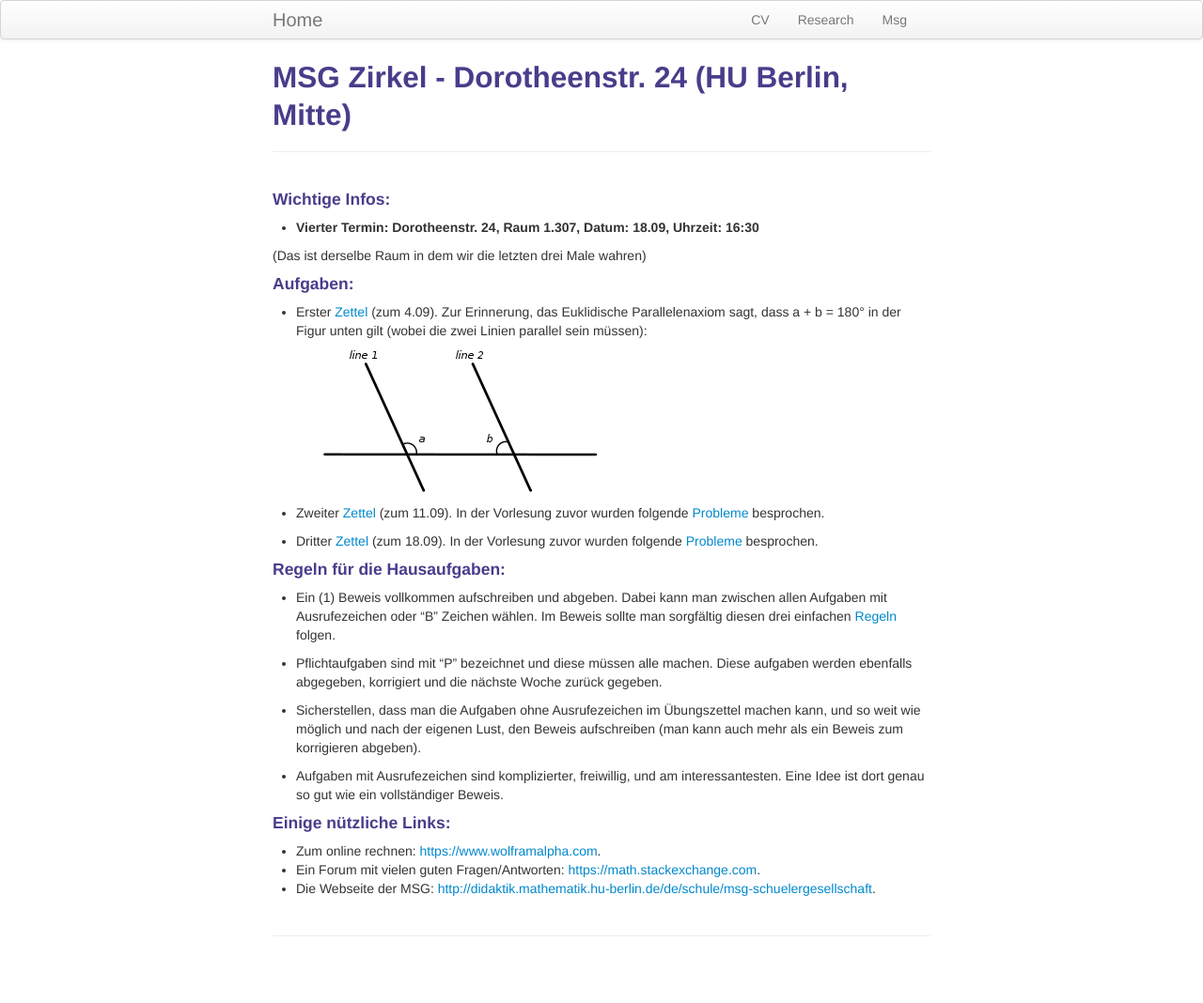
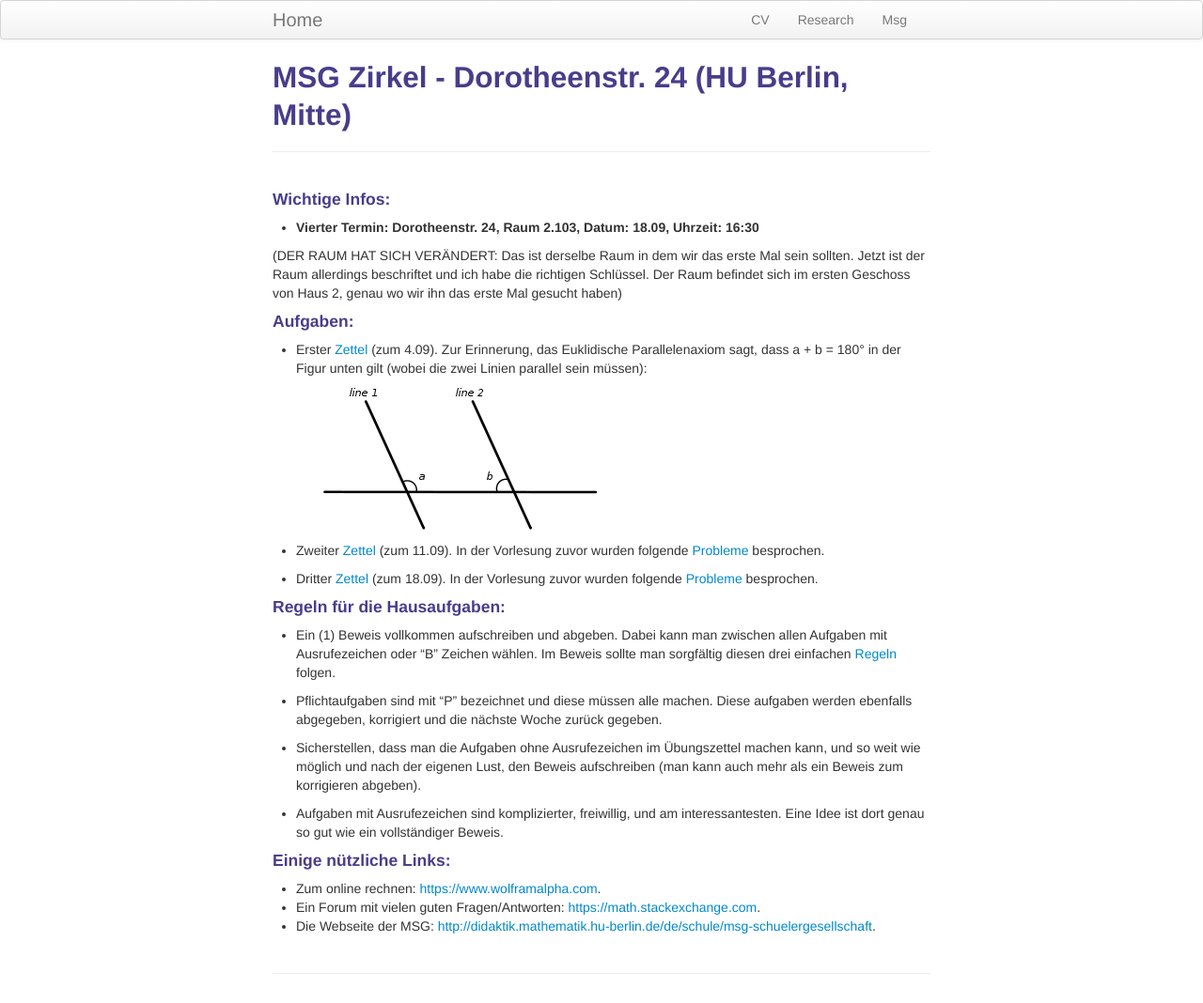
Before and after one commit to T-Cornelis/t-cornelis.github.io, a Jekyll site: the page built from pages/msb.md, in a window 1280 px wide. Shown: the whole page at 94% size. Built offline with Jekyll 4.4.1, drawn with Linux system fonts in a browser that asks for light colours; before the commit the page ends 1028 px from its top, so only the background shows below that.

Commit message:
neuer Raum

```diff
--- a/pages/msb.md
+++ b/pages/msb.md
@@ -7,9 +7,12 @@ description: MSG Zirkel Webseite
 
 #### Wichtige Infos:
 
- - ##### Vierter Termin: Dorotheenstr. 24, Raum 1.307, Datum: 18.09, Uhrzeit: 16:30
+ - ##### Vierter Termin: Dorotheenstr. 24, Raum 2.103, Datum: 18.09, Uhrzeit: 16:30
 
-(Das ist derselbe Raum in dem wir die letzten drei Male wahren)
+(DER RAUM HAT SICH VERÄNDERT: Das ist derselbe Raum in dem wir das erste Mal
+sein sollten. Jetzt ist der Raum allerdings beschriftet und ich habe die
+richtigen Schlüssel. Der Raum befindet sich im ersten Geschoss von Haus 2,
+genau wo wir ihn das erste Mal gesucht haben)
 
 #### Aufgaben:
 
```
